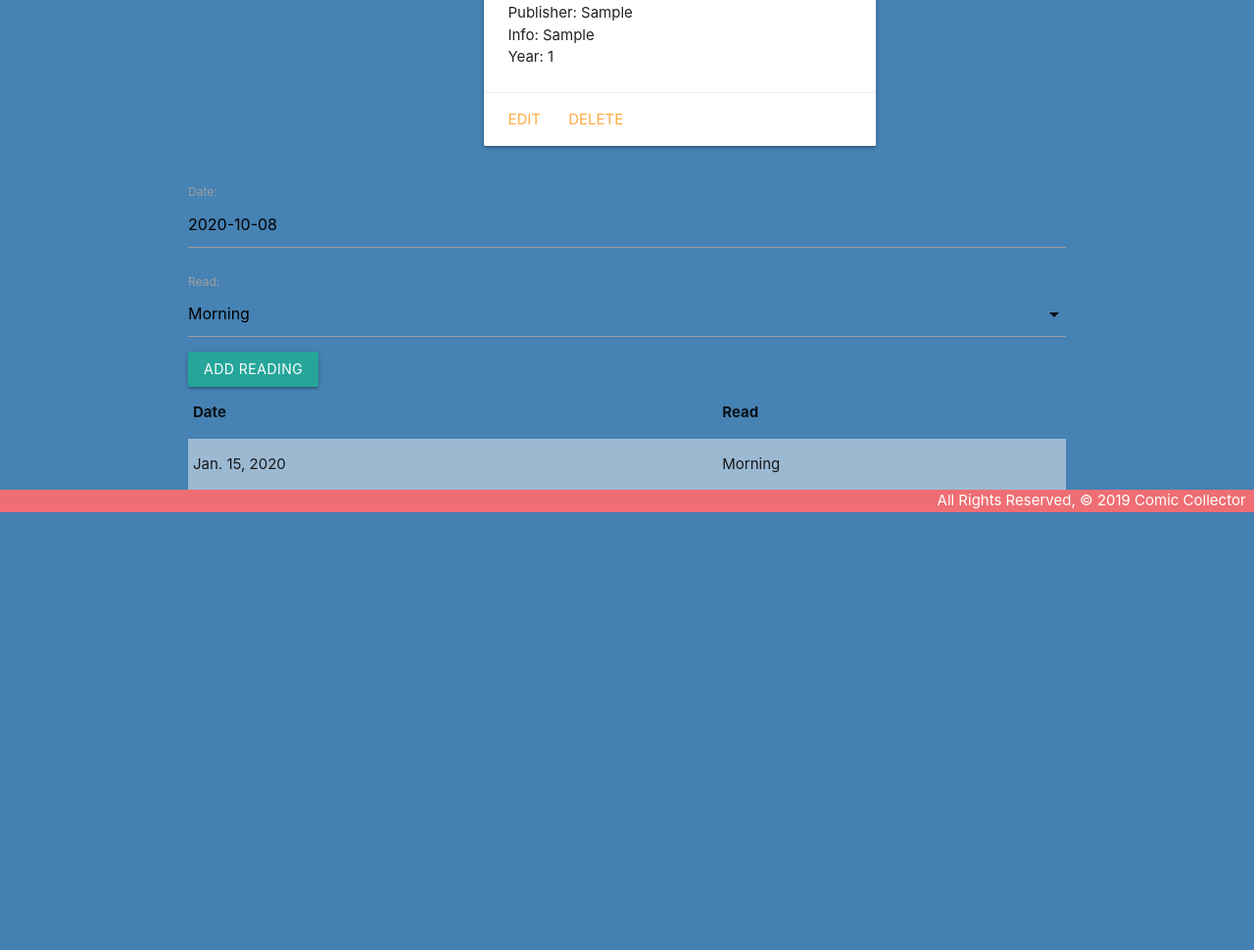
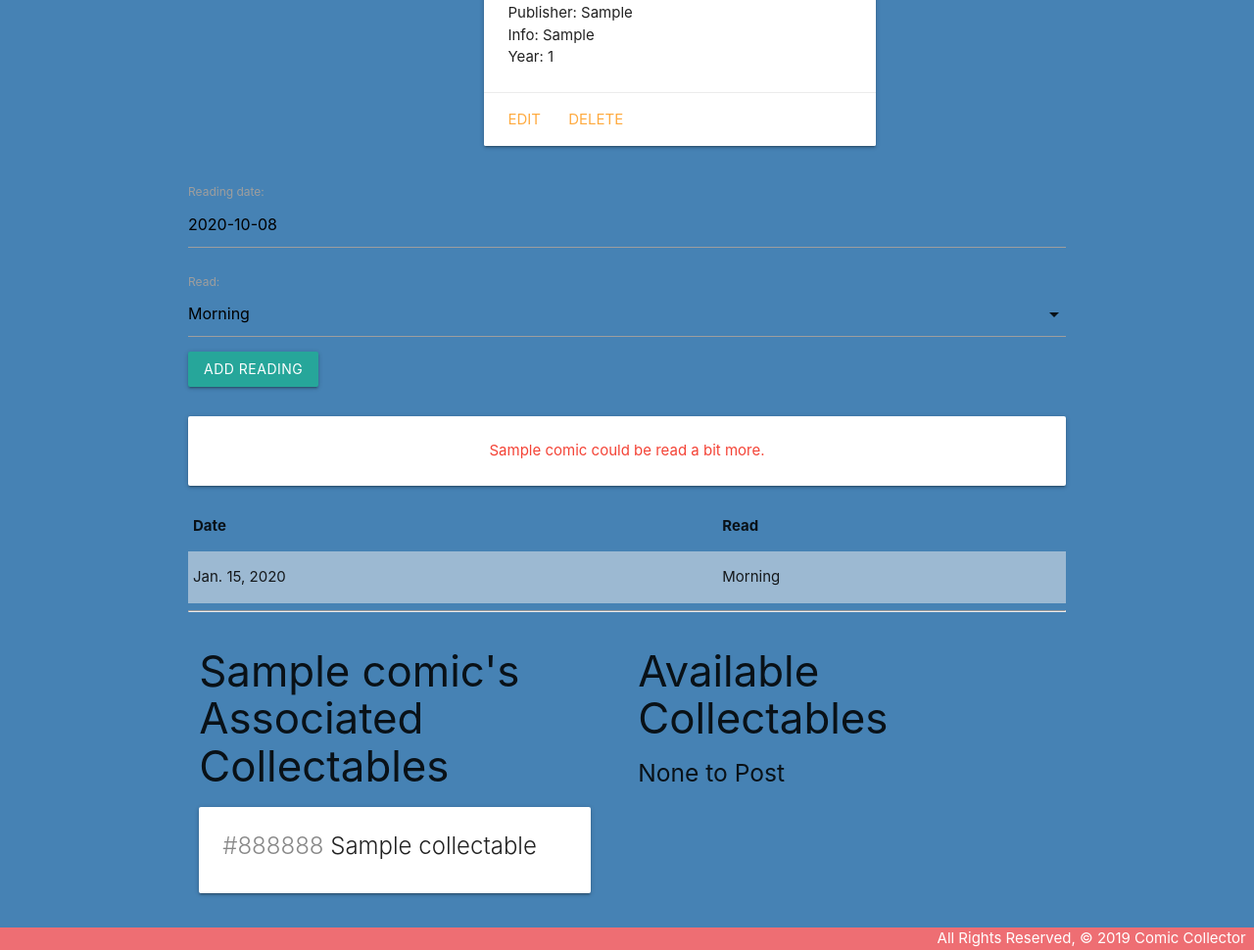
Before and after one commit to ak89mkii/comic_collector, a Django app: page /comics/1/ in a window 1280 px wide. Shown: the part 592-1562 px from the top of the page at 98% size. Before the commit the page ends 1115 px from the top, so only its background shows below. Run offline with Django 3.2, Linux system fonts and the light colour scheme; tables that the repository leaves empty hold one stand-in row (values such as "Sample post").

Commit message:
Part 3, read and collectables. Create comic submit issue'

```diff
--- a/main_app/admin.py
+++ b/main_app/admin.py
@@ -1,6 +1,7 @@
 from django.contrib import admin
 
-from .models import Comic, Reading
+from .models import Comic, Reading, Collectable
 
 admin.site.register(Comic)
 admin.site.register(Reading)
+admin.site.register(Collectable)
--- a/main_app/models.py
+++ b/main_app/models.py
@@ -1,5 +1,6 @@
 from django.db import models
 from django.urls import reverse
+from datetime import date
 
 READS = (
     ('B', 'Morning'),
@@ -7,12 +8,24 @@
     ('D', 'Night')
 )
 
+class Collectable(models.Model):
+  name = models.CharField(max_length=50)
+  color = models.CharField(max_length=20)
+
+  def __str__(self):
+    return self.name
+
+  def get_absolute_url(self):
+    return reverse('collectables_detail', kwargs={'pk': self.id})
+
 class Comic(models.Model):
     title = models.CharField(max_length=100)
     publisher = models.CharField(max_length=500)
     description = models.CharField(max_length=1000)
     info = models.CharField(max_length=1000, default='')
     decade = models.IntegerField()
+    collectables = models.ManyToManyField(Collectable)
+
 
     def __str__(self):
         return self.title
@@ -21,7 +34,7 @@
         return reverse('detail', kwargs={'comic_id': self.id})
 
 class Reading(models.Model):
-    date = models.DateField()
+    date = models.DateField('reading date')
     read = models.CharField(
         max_length=1,
         choices=READS,
--- a/main_app/templates/base.html
+++ b/main_app/templates/base.html
@@ -19,6 +19,11 @@
         </ul>
         <ul class="right">
           <li><a href="{% url 'about' %}">About</a></li>
+
+          <!-- NEW -->
+          <li><a href="{% url 'collectables_create' %}">Add a Collectable</a></li>
+          <li><a href="{% url 'collectables_index' %}">View All Collectables</a></li>
+
           <li><a href="{% url 'comics_create' %}">Add a Comic</a></li>
           <li><a href="{% url 'index' %}">View All my Comics</a></li>
         </ul>
--- a/main_app/templates/comics/detail.html
+++ b/main_app/templates/comics/detail.html
@@ -13,7 +13,7 @@
     </div>
   <div class="card-content">
     <span class="card-title">{{ comic.title }}</span>
-    <p>Breed: {{ comic.breed }}</p>
+    <p>Breed:{{ comic.breed }}</p>
     <p>Publisher: {{ comic.publisher }}</p>
     <p>Info: {{ comic.info }}</p>
     {% if comic.decade > 0 %}
@@ -38,6 +38,15 @@
     {{ reading_form.as_p }}
     <input type="submit" class="btn" value="Add Reading">
   </form>
+
+  <!-- NEW -->
+  <br>
+  {% if comic.read_for_today %}
+    <div class="card-panel teal-text center-align">{{comic.title}} has been read enough for today.</div>
+  {% else %}
+    <div class="card-panel red-text center-align">{{comic.title}} could be read a bit more.</div>
+  {% endif %}
+
   <table class="striped">
     <thead>
       <tr><th>Date</th><th>Read</th></tr>
@@ -54,6 +63,51 @@
 </div>
 </div>
 
+<!-- NEW -->
+<hr>
+<div class="row">
+  <div class="col s6">
+    <h3>{{ comic.title }}'s Associated Collectables</h3>
+    {% if comic.collectables.count %}
+      {% for collectable in comic.collectables.all %}
+        <div class="card">
+          <div class="card-content">
+            <span class="card-title">
+              <span style="color: {{ collectable.color }}">{{ collectable.color }}</span> {{ collectable.name }}
+            </span>
+          </div>
+        </div>
+      {% endfor %}
+    {% else %}
+      <h5>No Collectables</h5>
+    {% endif %}
+  </div>
+  <!-- Available toys will come after this line -->
+  <div class="col s6">
+    <h3>Available Collectables</h3>
+    {% if collectables.count %}
+      {% for collectable in collectables.all %}
+        <div class="card">
+          <div class="card-content">
+            <span class="card-title">
+              <span style="color: {{ collectable.color }}">{{ collectable.color }}</span> {{ collectable.name }}
+            </span>
+          </div>
+          <div class="card-action">
+            <form action="{% url 'assoc_collectable' comic.id collectable.id %}" method="post">
+              {% csrf_token %}
+              <button type="submit" class="btn">Add</button>
+            </form>
+          </div>
+        </div>
+      {% endfor %}
+    {% else %}
+      <h5>None to Post</h5>
+    {% endif %}
+  </div>
+</div>
+<!-- JS to create a date picker and init the meal dropdown -->
+
 <script>
   var dateEl = document.getElementById('id_date');
   M.Datepicker.init(dateEl, {
@@ -66,3 +120,5 @@
   M.FormSelect.init(selectEl);
 </script>
 {% endblock %}
+
+toy
--- a/main_app/urls.py
+++ b/main_app/urls.py
@@ -10,4 +10,14 @@
     path('comics/<int:pk>/update/', views.ComicUpdate.as_view(),name='comics_update'),
     path('comics/<int:pk>/delete/', views.ComicDelete.as_view(), name='comics_delete'),
     path('comics/<int:comic_id>/add_reading/', views.add_reading, name='add_reading'),
+
+    # NEW
+    path('collectables/', views.CollectableList.as_view(), name='collectables_index'),
+    path('collectables/<int:pk>/', views.CollectableDetail.as_view(), name='collectables_detail'),
+    path('collectables/create/', views.CollectableCreate.as_view(), name='collectables_create'),
+    path('collectables/<int:pk>/update/', views.CollectableUpdate.as_view(), name='collectables_update'),
+    path('collectables/<int:pk>/delete/', views.CollectableDelete.as_view(), name='collectables_delete'),
+    path('comics/<int:comic_id>/assoc_collectable/<int:collectable_id>/', views.assoc_collectable, name='assoc_collectable'),
+
+
 ]
--- a/main_app/views.py
+++ b/main_app/views.py
@@ -1,6 +1,8 @@
 from django.shortcuts import render, redirect
 from django.views.generic.edit import CreateView, UpdateView, DeleteView
-from .models import Comic
+# NEW
+from django.views.generic import ListView, DetailView
+from .models import Comic, Collectable
 from .forms import ReadingForm
 
 from django.http import HttpResponse
@@ -17,9 +19,13 @@
 
 def comics_detail(request, comic_id):
   comic = Comic.objects.get(id=comic_id)
+
+  # NEW
+  collectables_comic_doesnt_have = Collectable.objects.exclude(id__in = comic.collectables.all().values_list('id'))
+
   reading_form = ReadingForm()
   return render(request, 'comics/detail.html', {
-    'comic': comic, 'reading_form': reading_form
+    'comic': comic, 'reading_form': reading_form, 'collectables':       collectables_comic_doesnt_have
   })
 
 def add_reading(request, comic_id):
@@ -29,7 +35,6 @@
     new_reading.comic_id = comic_id
     new_reading.save()
   return redirect('detail', comic_id=comic_id)
-
 
 
 class ComicCreate(CreateView):
@@ -43,3 +48,26 @@
 class ComicDelete(DeleteView):
   model = Comic
   success_url = '/comics/'
+
+# NEW
+class CollectableList(ListView):
+  model = Collectable
+
+class CollectableDetail(DetailView):
+  model = Collectable
+
+class CollectableCreate(CreateView):
+  model = Collectable
+  fields = '__all__'
+
+class CollectableUpdate(UpdateView):
+  model = Collectable
+  fields = ['name', 'color']
+
+class CollectableDelete(DeleteView):
+  model = Collectable
+  success_url = '/collectables/'
+
+def assoc_collectable(request, comic_id, collectable_id):
+  Comic.objects.get(id=comic_id).collectables.add(collectable_id)
+  return redirect('detail', comic_id=comic_id)
```
Also changed, not shown: main_app/templates/about.html (+6 -1 lines), main_app/templates/main_app/collectable_confirm_delete.html (added, +13 -0 lines), main_app/templates/main_app/collectable_detail.html (added, +20 -0 lines), main_app/templates/main_app/collectable_form.html (added, +19 -0 lines), main_app/templates/main_app/collectable_list.html (added, +17 -0 lines), main_app/migrations/0006_collectable.py (added), main_app/migrations/0007_comic_collectables.py (added), main_app/migrations/0008_auto_20201008_2103.py (added), main_app/migrations/0009_comic_collectables.py (added).
